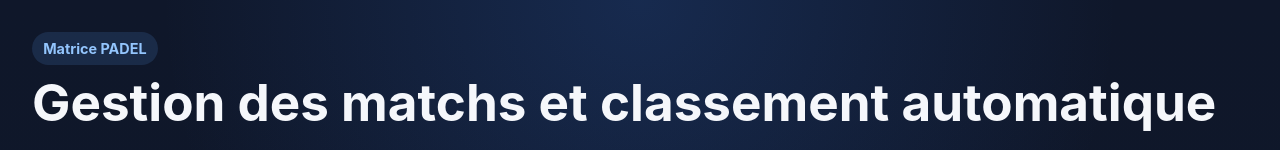
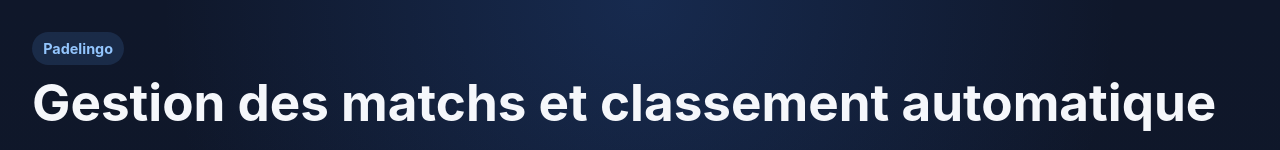
Before and after one commit to Slingod/Matrice_Padel, a React (Vite) app: page / in a window 1280 px wide. Shown: the top 150 px of the page. Built offline with nearby package versions, Linux system fonts and the light colour scheme.

Commit message:
I've chang the Project's name Matrice Padel to Padelingo

```diff
--- a/index.html
+++ b/index.html
@@ -4,7 +4,7 @@
   <meta charset="UTF-8" />
   <meta name="viewport" content="width=device-width, initial-scale=1.0" />
 
-  <title>Matrice PADEL</title>
+  <title>Padelingo</title>
 
   <meta
           name="description"
--- a/src/components/layout/AppHeader.jsx
+++ b/src/components/layout/AppHeader.jsx
@@ -2,7 +2,7 @@ function AppHeader() {
     return (
         <header className="hero">
             <div>
-                <p className="badge">Matrice PADEL</p>
+                <p className="badge">Padelingo</p>
                 <h1>Gestion des matchs et classement automatique</h1>
                 <p className="subtitle">
                     Import XLSX / CSV, base joueurs modifiable, serpentin manuel, poules automatiques,
--- a/src/components/layout/LegalFooter.jsx
+++ b/src/components/layout/LegalFooter.jsx
@@ -13,7 +13,7 @@ const LEGAL_CONTENT = {
     terms: {
         title: 'Conditions générales d’utilisation',
         body: [
-            "L’application Matrice Padel aide à organiser des tournois de padel : équipes, poules, planning, scores, phases finales et classements.",
+            "L’application Padelingo aide à organiser des tournois de padel : équipes, poules, planning, scores, phases finales et classements.",
             "L’utilisateur reste responsable de la vérification des résultats, des classements et de l’organisation réelle du tournoi.",
             "Les sauvegardes locales et exports JSON sont fournis pour éviter les pertes de données, mais il est conseillé d’exporter régulièrement une sauvegarde pendant un tournoi important.",
         ],
@@ -34,7 +34,7 @@ function LegalFooter() {
         <>
             <footer className="legal-footer">
                 <div>
-                    <strong>Matrice Padel</strong>
+                    <strong>Padelingo</strong>
                     <span>Outil de gestion de tournoi · sauvegarde locale sans cookie publicitaire.</span>
                 </div>
 
--- a/src/utils/persistence.js
+++ b/src/utils/persistence.js
@@ -30,7 +30,7 @@ function sanitizeSaveName(name) {
 
 export function buildTournamentSnapshot(state) {
     return {
-        app: 'Matrice Padel',
+        app: 'Padelingo',
         type: 'tournament-backup',
         version: EXPORT_VERSION,
         exportedAt: new Date().toISOString(),
@@ -56,7 +56,7 @@ export async function importTournamentJsonFile(file) {
     const rawState = parsed?.state || parsed;
 
     if (!rawState || !Array.isArray(rawState.pools)) {
-        throw new Error('Le fichier JSON ne ressemble pas à une sauvegarde Matrice Padel.');
+        throw new Error('Le fichier JSON ne ressemble pas à une sauvegarde Padelingo.');
     }
 
     return normalizeAppState(rawState);
--- a/vite.config.js
+++ b/vite.config.js
@@ -26,8 +26,8 @@ export default defineConfig(({ command }) => ({
       ],
 
       manifest: {
-        name: 'Matrice PADEL',
-        short_name: 'MatricePadel',
+        name: 'Padelingo',
+        short_name: 'Padelingo',
         description: 'Gestion des poules, matchs et phase finale pour tournoi de padel',
         theme_color: '#0f172a',
         background_color: '#0f172a',
```
Also changed, not shown: 1 other file (tests, documents, lock files or other folders).
